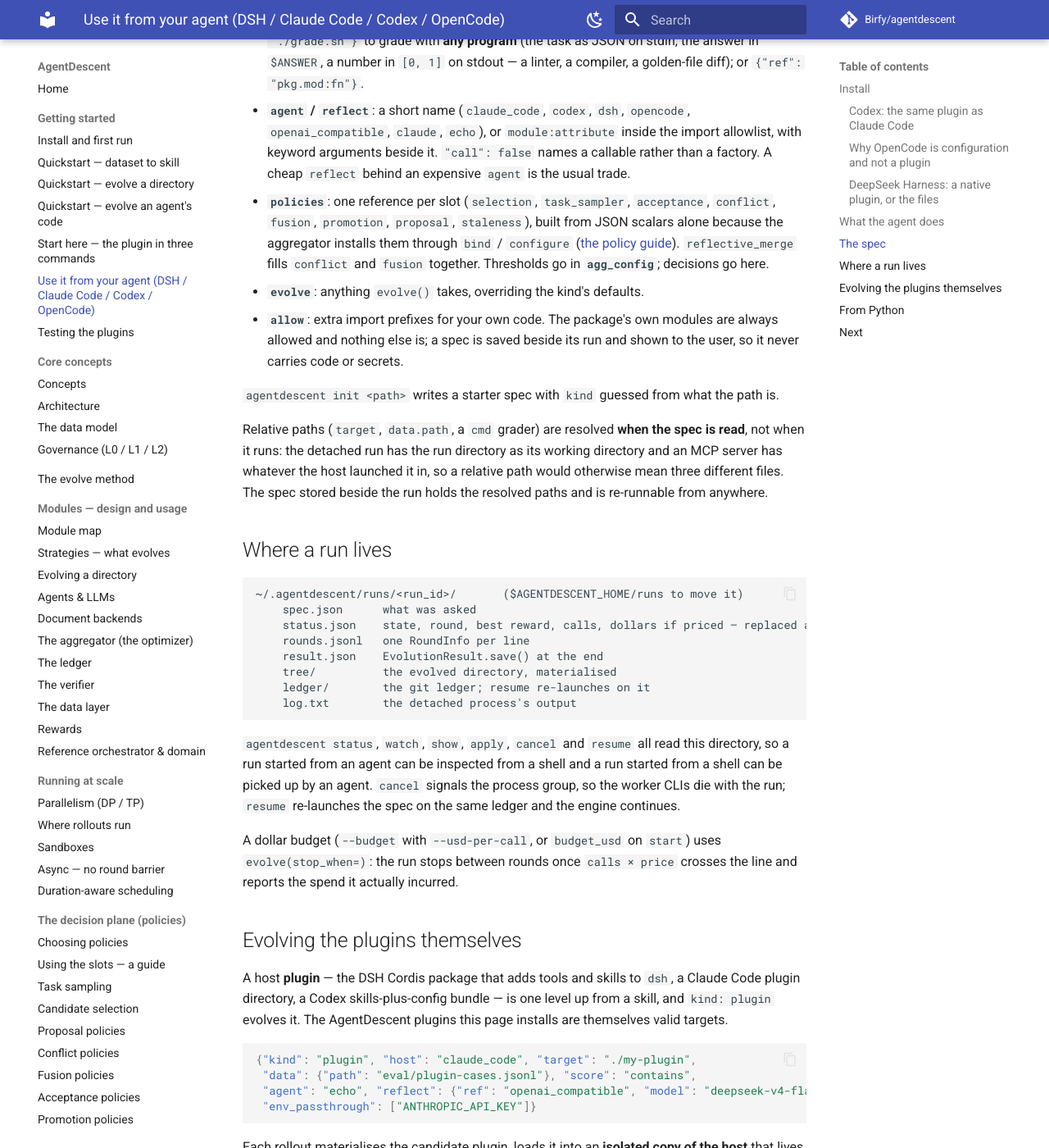
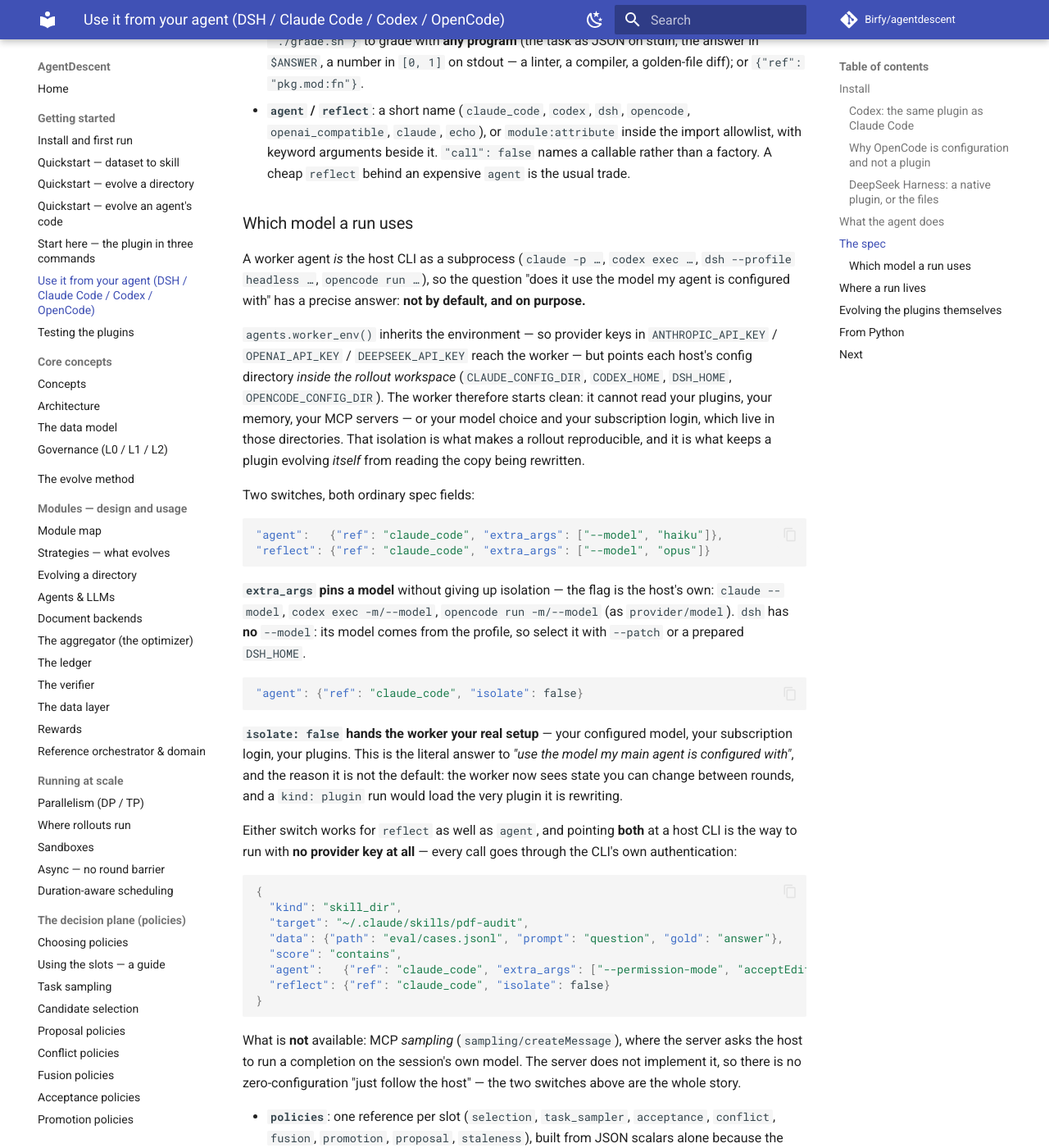
Before and after one commit to Birfy/agentdescent, an MkDocs documentation site: the page built from docs/plugins.md, in a window 1280 px wide and 1400 px high, scrolled down 5247 px. Shown: the whole window at 82% size. Built offline with MkDocs 1.6.1 and Material for MkDocs 9.7.7, drawn with Linux system fonts in a browser that asks for light colours; comment, search, counter and statistics services are not loaded.

Commit message:
Isolate OpenCode like the other three hosts, and say which model runs
Asked whether the plugins can use the model the main agent is configured with.
Answering it found a hole and a silence.

The hole: `worker_env()` redirects CLAUDE_CONFIG_DIR, CODEX_HOME and DSH_HOME
into the rollout workspace so a worker starts clean, and had no OpenCode entry
at all. An `opencode` worker therefore read the user's real config -- model,
credentials, plugins, MCP servers -- while the other three did not. Three
isolated and one not is a host that was missed, not a decision.

Redirecting the directory is not enough: OPENCODE_CONFIG (a file) and
OPENCODE_CONFIG_CONTENT (inline JSON) both win over it. Measured against
opencode 1.18 -- a config named by OPENCODE_CONFIG still supplied its MCP
servers with OPENCODE_CONFIG_DIR pointed at an empty directory -- so all three
are handled. They are dropped by name rather than by an "OPENCODE_" prefix
because OPENCODE_API_KEY is a provider credential and a worker needs its keys.
Verified against the real CLI: with the parent session pointing at a config
declaring a server, a worker built by `worker_env()` sees none.

The silence: `extra_args` and `isolate` already answered the question and
appeared in no document. A worker inherits environment keys but not the model
choice or subscription login, which live in the config directory it no longer
reads -- so `extra_args: ["--model", ...]` pins a model with isolation intact,
and `isolate: false` hands over the user's real setup. Both are now documented
with each host's actual flag (dsh has none; its model is in the profile), and
with the case that matters to someone with no provider key: point `agent` and
`reflect` at a host CLI and every call goes through its own authentication.
The shipped SKILL.md says the same, so an agent seeing `doctor` report no key
offers that rather than stopping.

Co-Authored-By: Claude Opus 5 <noreply@anthropic.com>
Claude-Session: https://claude.ai/code/session_01DAK7tHAicY9htv1jMDKwjP

````diff
--- a/docs/plugins.md
+++ b/docs/plugins.md
@@ -208,6 +208,65 @@ The other fields:
   import allowlist, with keyword arguments beside it. `"call": false` names a
   callable rather than a factory. A cheap `reflect` behind an expensive `agent`
   is the usual trade.
+
+### Which model a run uses
+
+A worker agent *is* the host CLI as a subprocess (`claude -p …`, `codex exec …`,
+`dsh --profile headless …`, `opencode run …`), so the question "does it use the
+model my agent is configured with" has a precise answer: **not by default, and
+on purpose.**
+
+`agents.worker_env()` inherits the environment — so provider keys in
+`ANTHROPIC_API_KEY` / `OPENAI_API_KEY` / `DEEPSEEK_API_KEY` reach the worker —
+but points each host's config directory *inside the rollout workspace*
+(`CLAUDE_CONFIG_DIR`, `CODEX_HOME`, `DSH_HOME`, `OPENCODE_CONFIG_DIR`). The
+worker therefore starts clean: it cannot read your plugins, your memory, your
+MCP servers — or your model choice and your subscription login, which live in
+those directories. That isolation is what makes a rollout reproducible, and it
+is what keeps a plugin evolving *itself* from reading the copy being rewritten.
+
+Two switches, both ordinary spec fields:
+
+```json
+"agent":   {"ref": "claude_code", "extra_args": ["--model", "haiku"]},
+"reflect": {"ref": "claude_code", "extra_args": ["--model", "opus"]}
+```
+
+**`extra_args` pins a model** without giving up isolation — the flag is the
+host's own: `claude --model`, `codex exec -m/--model`, `opencode run -m/--model`
+(as `provider/model`). `dsh` has **no** `--model`: its model comes from the
+profile, so select it with `--patch` or a prepared `DSH_HOME`.
+
+```json
+"agent": {"ref": "claude_code", "isolate": false}
+```
+
+**`isolate: false` hands the worker your real setup** — your configured model,
+your subscription login, your plugins. This is the literal answer to *"use the
+model my main agent is configured with"*, and the reason it is not the default:
+the worker now sees state you can change between rounds, and a `kind: plugin`
+run would load the very plugin it is rewriting.
+
+Either switch works for `reflect` as well as `agent`, and pointing **both** at a
+host CLI is the way to run with **no provider key at all** — every call goes
+through the CLI's own authentication:
+
+```json
+{
+  "kind": "skill_dir",
+  "target": "~/.claude/skills/pdf-audit",
+  "data": {"path": "eval/cases.jsonl", "prompt": "question", "gold": "answer"},
+  "score": "contains",
+  "agent":   {"ref": "claude_code", "extra_args": ["--permission-mode", "acceptEdits"], "isolate": false},
+  "reflect": {"ref": "claude_code", "isolate": false}
+}
+```
+
+What is **not** available: MCP *sampling* (`sampling/createMessage`), where the
+server asks the host to run a completion on the session's own model. The server
+does not implement it, so there is no zero-configuration "just follow the
+host" — the two switches above are the whole story.
+
 * **`policies`**: one reference per slot (`selection`, `task_sampler`,
   `acceptance`, `conflict`, `fusion`, `promotion`, `proposal`, `staleness`),
   built from JSON scalars alone because the aggregator installs them through
````
Also changed, not shown: CHANGELOG.md (+24 -0 lines), agentdescent/integrations/SKILL.md (+17 -0 lines), integrations/claude-code/skills/agentdescent/SKILL.md (+17 -0 lines), 3 other files.
